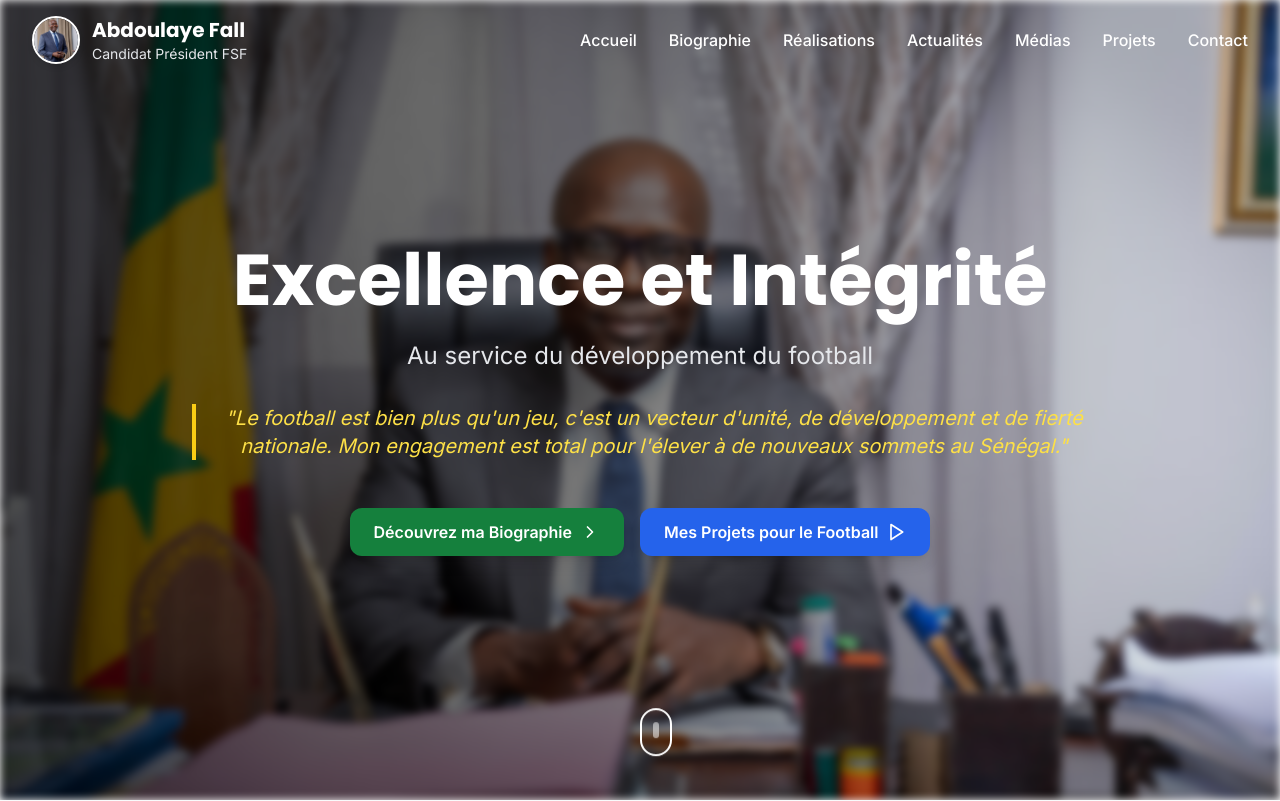
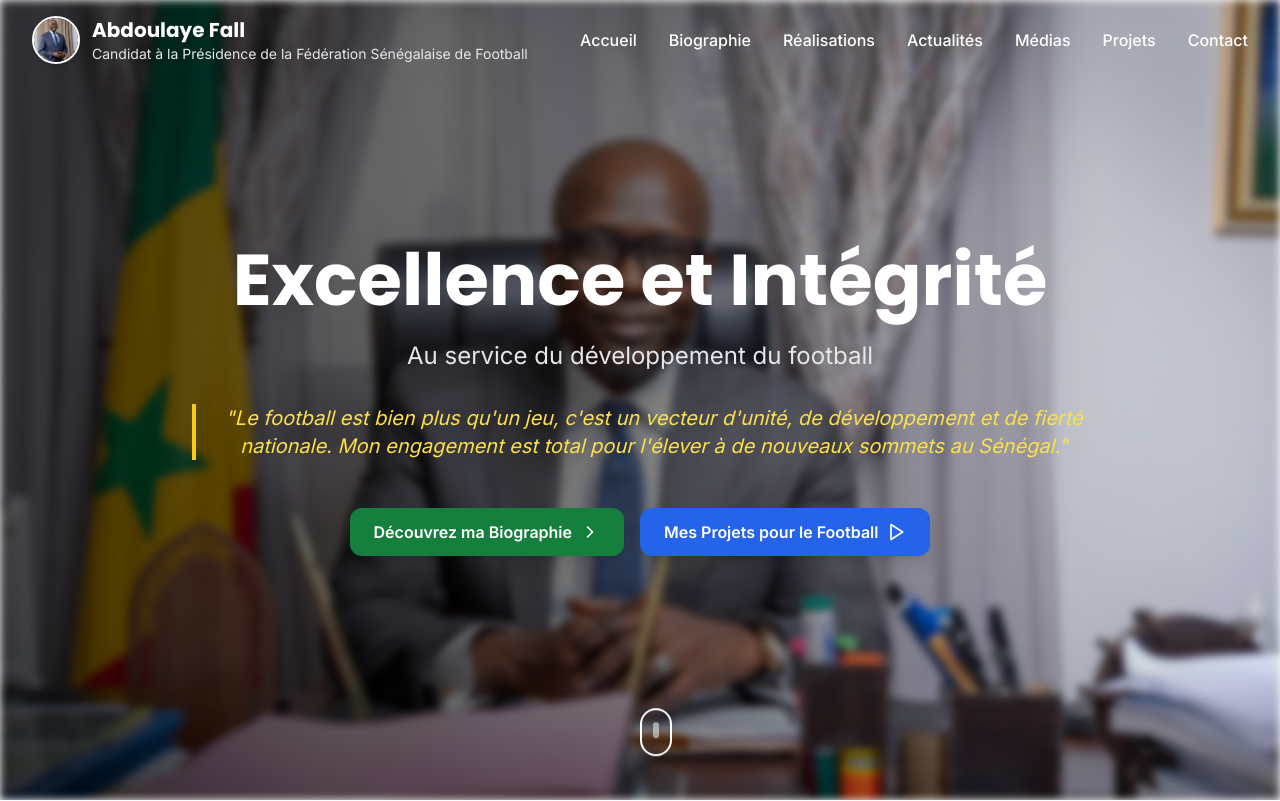
Before and after one commit to TheOphelda/Abdoulaye-Fall-Landing-page, a Next.js app: page / in a window 1280 px wide. Shown: the top 801 px of the page. Built offline with nearby package versions, Linux system fonts and the light colour scheme.

Commit message:
text review

```diff
--- a/components/Header.tsx
+++ b/components/Header.tsx
@@ -47,7 +47,7 @@ const Header = () => {
                   Abdoulaye Fall
                 </h1>
                 <p className={`text-sm ${isScrolled ? 'text-gray-600' : 'text-gray-200'}`}>
-                  Candidat Président FSF
+                Candidat à la Présidence de la Fédération Sénégalaise de Football
                 </p>
               </div>
             </Link>
```
